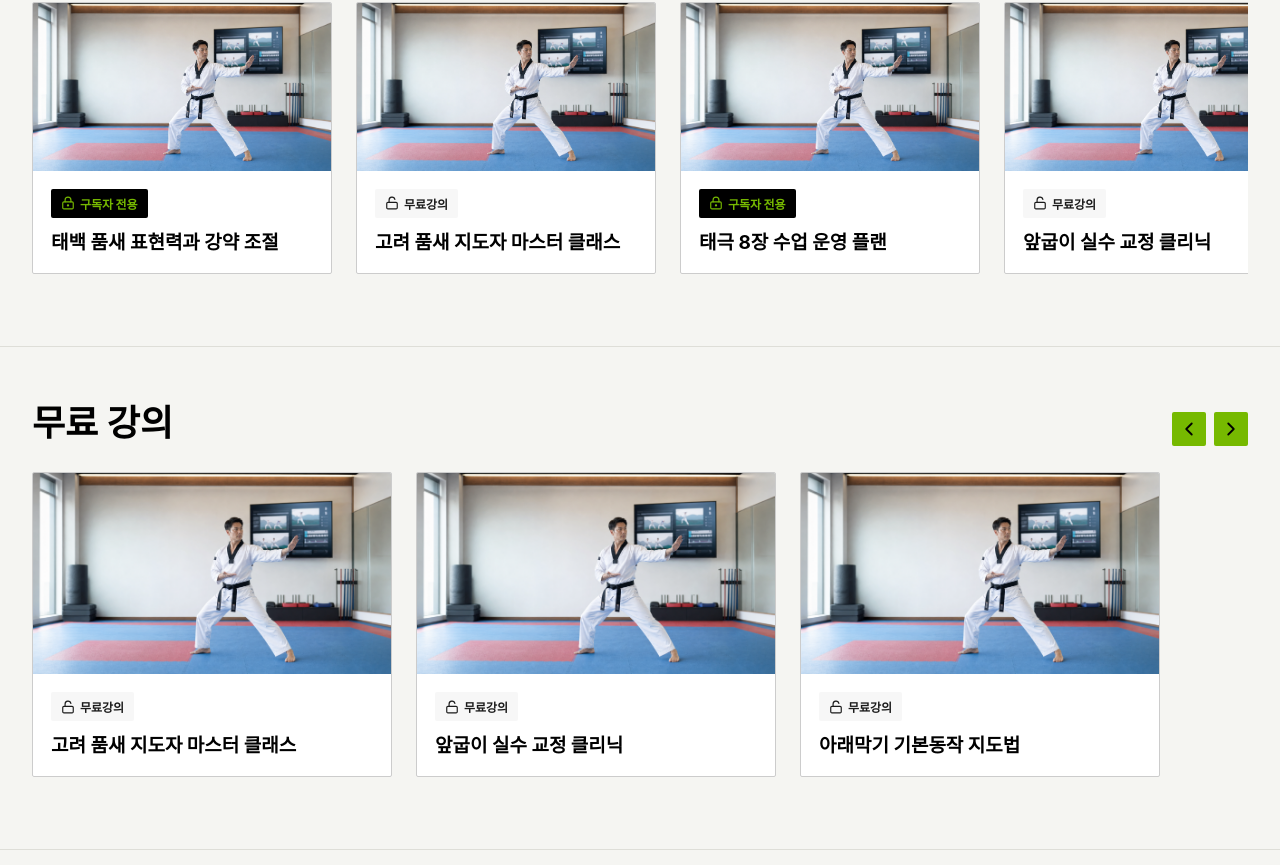
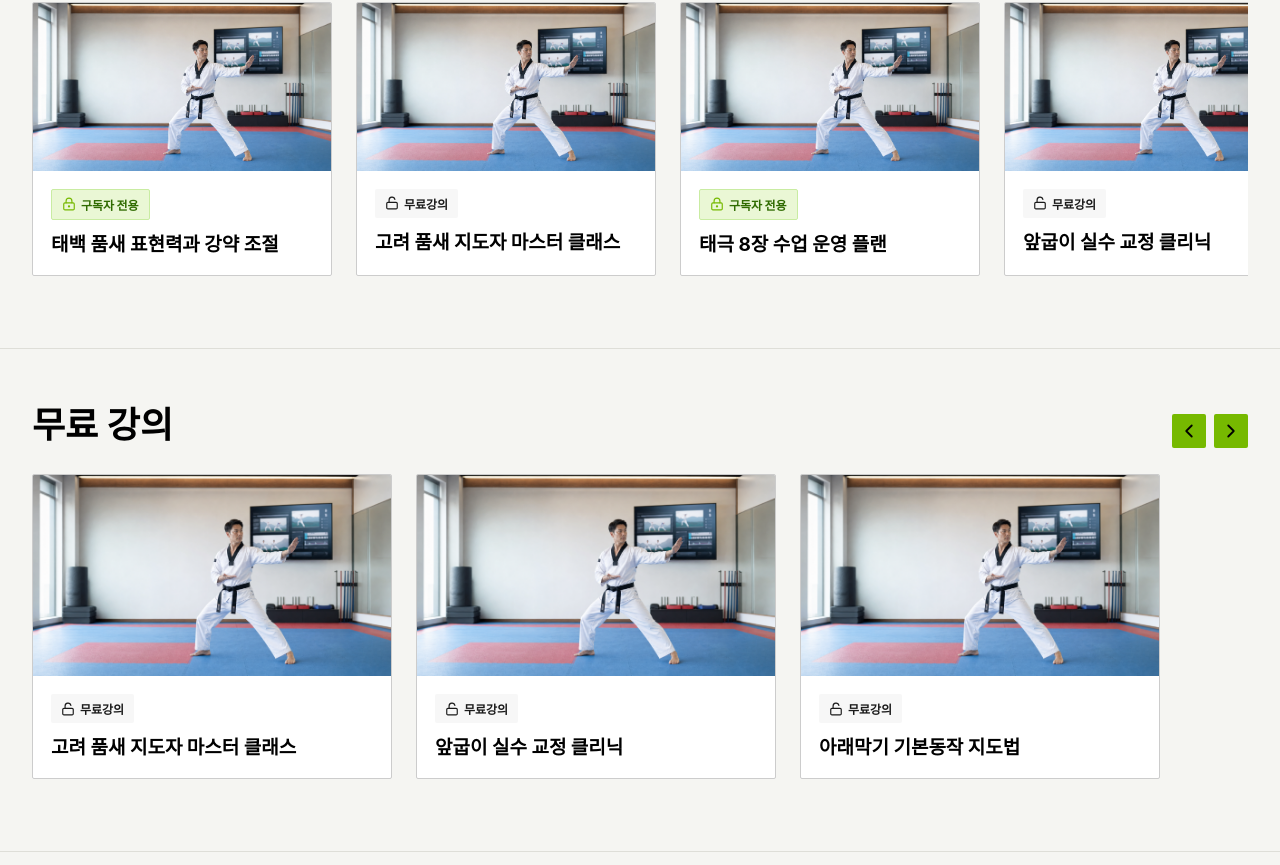
Before and after one commit to boteps4120-alt/botepswep, a Next.js app: page / in a window 1280 px wide. Shown: the part 1635-2500 px from the top of the page. Built offline with nearby package versions, Linux system fonts and the light colour scheme; no server answers; the database is empty.

Commit message:
Update premium course badge color

```diff
--- a/app/globals.css
+++ b/app/globals.css
@@ -1018,8 +1018,21 @@ h3 {
 }
 
 .course-access-badge.premium {
-  background: #000;
-  color: var(--red);
+  background: #eaf7d5;
+  color: #2f6b00;
+}
+
+.course-card .course-access-badge.premium {
+  background: #eaf7d5;
+  color: #2f6b00;
+}
+
+.course-access-badge.premium svg {
+  color: #76b900;
+}
+
+.course-card .course-access-badge.premium svg {
+  color: #76b900;
 }
 
 .course-card-body {
--- a/components/course-card.tsx
+++ b/components/course-card.tsx
@@ -5,6 +5,14 @@ import type { Course } from "@/lib/data";
 
 export function CourseCard({ course, initialBookmarked = false }: { course: Course; initialBookmarked?: boolean }) {
   void initialBookmarked;
+  const premiumBadgeStyle = course.isPremium
+    ? {
+        backgroundColor: "#eaf7d5",
+        border: "1px solid #c9eca2",
+        color: "#2f6b00"
+      }
+    : undefined;
+  const premiumIconStyle = course.isPremium ? { color: "#76b900" } : undefined;
 
   return (
     <article className="course-card">
@@ -14,8 +22,8 @@ export function CourseCard({ course, initialBookmarked = false }: { course: Cour
 
       <div className="course-card-body">
         <div className="course-card-tags">
-          <span className={`course-access-badge ${course.isPremium ? "premium" : "free"}`}>
-            {course.isPremium ? <LockKeyhole size={14} /> : <Unlock size={14} />}
+          <span className={`course-access-badge ${course.isPremium ? "premium" : "free"}`} style={premiumBadgeStyle}>
+            {course.isPremium ? <LockKeyhole size={14} style={premiumIconStyle} /> : <Unlock size={14} />}
             {course.isPremium ? "구독자 전용" : "무료강의"}
           </span>
         </div>
```
